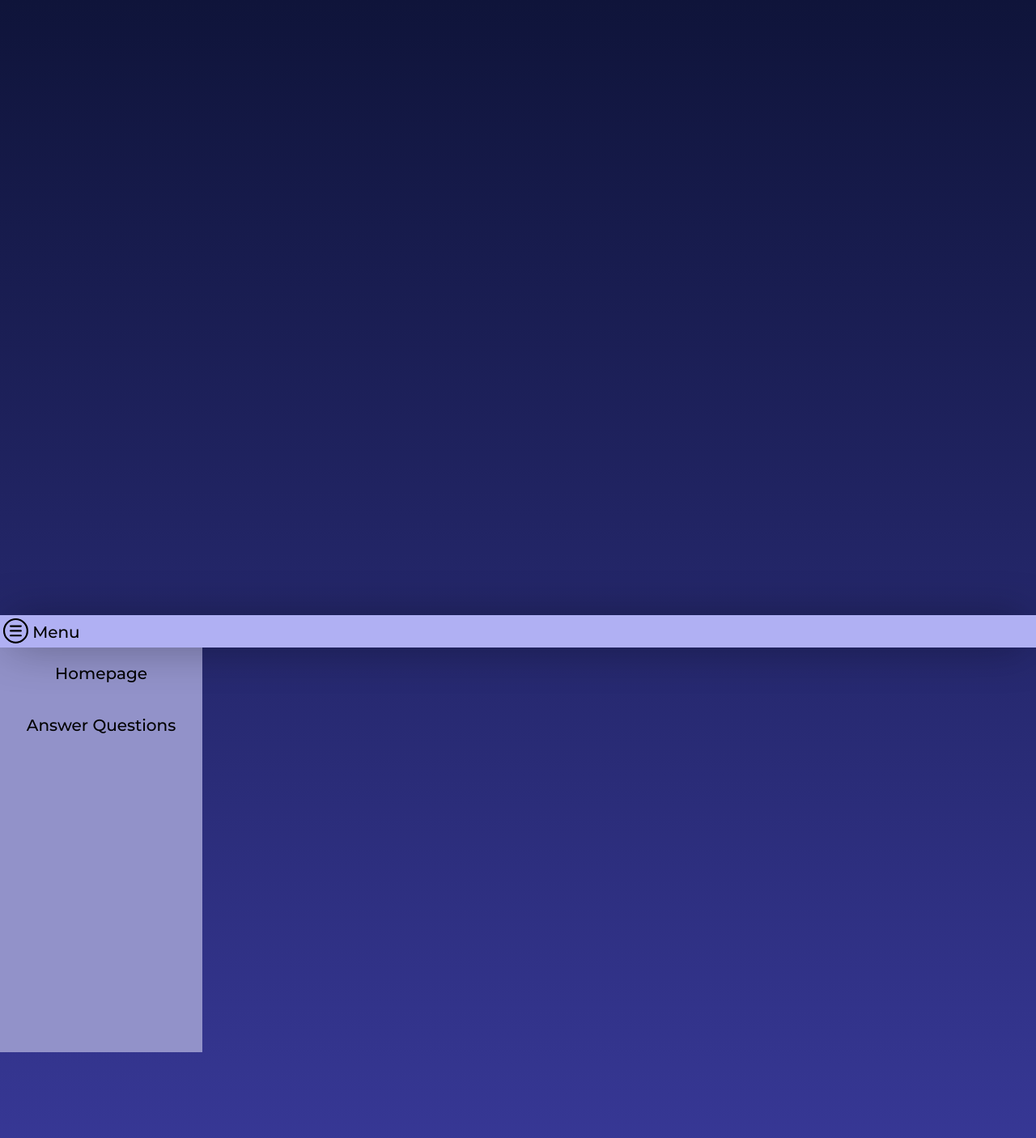
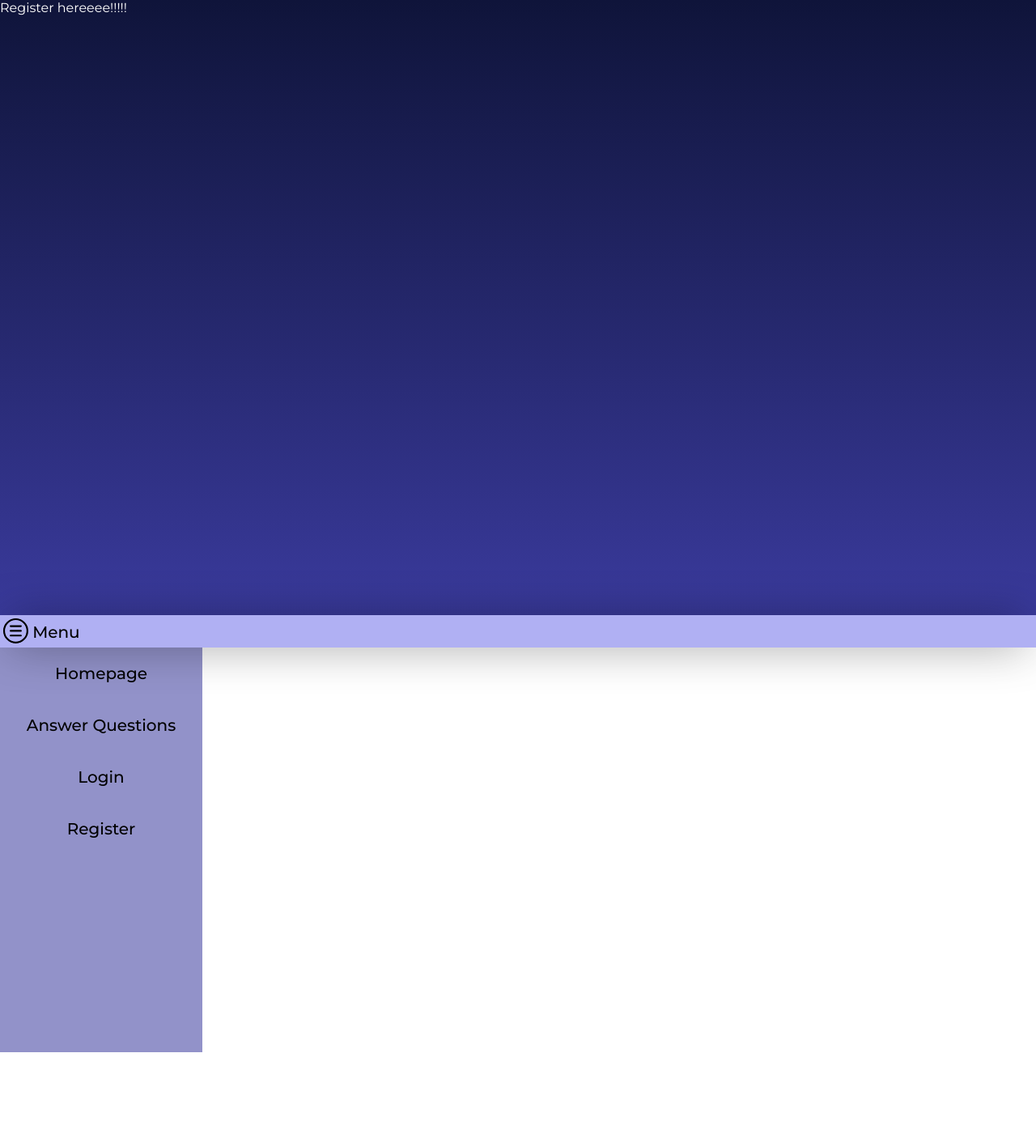
Before and after one commit to FrederikBRoth/RevampedWebsite, a React (Create React App) app: page /register in a window 1280 px wide. Shown: the top 1406 px of the page at 81% size. After the commit the page ends 800 px from the top, so only its background shows below. Built offline with nearby package versions, Linux system fonts and the light colour scheme.

Commit message:
Added two pages: Login Register

```diff
--- a/public/MainStyle.css
+++ b/public/MainStyle.css
@@ -7,7 +7,7 @@
 }
 
 body {
-	height: 200vh;
+	height: 100vh;
 	background: rgb(22, 29, 84);
 	background: linear-gradient(
 		180deg,
--- a/src/App.js
+++ b/src/App.js
@@ -1,9 +1,16 @@
 import React, { useState } from "react";
 import Footer from "./components/Footer";
-import { BrowserRouter as Router, Route, Switch } from "react-router-dom";
+import {
+	BrowserRouter as Router,
+	Route,
+	Switch,
+	Redirect
+} from "react-router-dom";
 
 import MainPage from "./pages/MainPage";
 import AnswerPage from "./pages/AnswerPage";
+import LoginPage from "./pages/LoginPage";
+import RegistrationPage from "./pages/RegistrationPage";
 
 function App() {
 	const [loggedIn, setLoggedIn] = useState();
@@ -21,6 +28,29 @@ function App() {
 						path="/answerquestion/"
 						render={props => <AnswerPage {...props} loggedIn={loggedIn} />}
 					/>
+					<Route
+						exact
+						path="/login/"
+						render={props => <LoginPage {...props} loggedIn={loggedIn} />}
+					/>
+					<Route
+						exact
+						path="/register/"
+						render={props => (
+							<RegistrationPage {...props} loggedIn={loggedIn} />
+						)}
+					/>
+					<Route
+						path="/404"
+						render={() => {
+							return (
+								<div>
+									<p>Page Not Found!</p>
+								</div>
+							);
+						}}
+					/>
+					<Redirect to="/404" />
 				</Switch>
 				<Footer />
 			</Router>
--- a/src/components/Navbar.js
+++ b/src/components/Navbar.js
@@ -9,6 +9,12 @@ function Navbar(props) {
 				text="Answer Questions"
 				handleClick={props.handleClick}
 			/>
+			<PageLink path="/login/" text="Login" handleClick={props.handleClick} />
+			<PageLink
+				path="/register/"
+				text="Register"
+				handleClick={props.handleClick}
+			/>
 		</div>
 	);
 }
--- a/src/pages/LoginPage.js
+++ b/src/pages/LoginPage.js
@@ -1,9 +1,13 @@
 import React from "react";
 
+import "../stylesheets/LoginRegisterStyle.css";
+
 function LoginPage() {
-	render(
-		<main>
-			<div className=""></div>
-		</main>
+	return (
+		<div className="login-register-container">
+			<div className="login-register-form"></div>
+		</div>
 	);
 }
+
+export default LoginPage;
--- /dev/null
+++ b/src/pages/RegistrationPage.js
@@ -0,0 +1,12 @@
+import React from "react";
+
+function RegistrationPage() {
+	return (
+		<main>
+			<div className="awd">
+				<p>Register hereeee!!!!!</p>
+			</div>
+		</main>
+	);
+}
+export default RegistrationPage;
--- /dev/null
+++ b/src/stylesheets/LoginRegisterStyle.css
@@ -0,0 +1,4 @@
+.login-register {
+	height: 100%;
+	background-color: black;
+}
```
